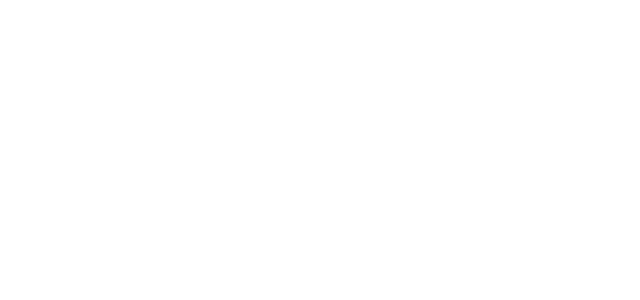
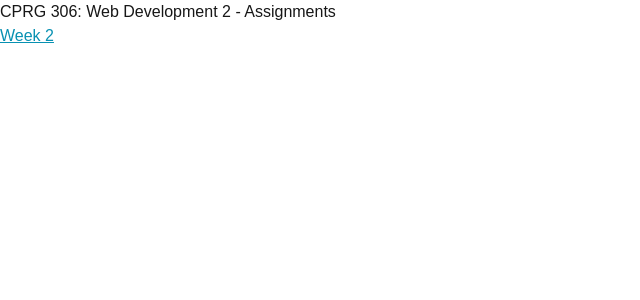
Before and after one commit to CarlAoNanGu/cprg306-assignments, a Next.js app: page / in a window 1280 px wide. Shown: the top 300 px of the page, without its empty margins (0-640 px from the left). Built offline with nearby package versions, Linux system fonts and the light colour scheme.

Commit message:
Finished week-2 Assignment
-Finished page.js in week-2
-Updated main page.js with week-2 link and title
-Added GitHub Link to week-2 page

```diff
--- a/app/page.js
+++ b/app/page.js
@@ -1,7 +1,15 @@
+import Link from "next/link";
 
 
 export default function Home() {
   return (
-    <main></main>
+    <main>
+      <h1>CPRG 306: Web Development 2 - Assignments</h1>
+      <ul>
+        <li>
+          <Link href="./week-2" className="underline text-cyan-600 hover:text-cyan-300" >Week 2</Link>
+        </li>
+      </ul>
+    </main>
   );
 }
--- a/app/week-2/page.js
+++ b/app/week-2/page.js
@@ -1,9 +1,10 @@
+import StudentInfo from "./student-info";
 
 
 export default function Page() {
     return (
         <main>
-
+            <StudentInfo />
         </main>
     );
 }
--- /dev/null
+++ b/app/week-2/student-info.js
@@ -0,0 +1,11 @@
+import Link from "next/link";
+
+
+export default function StudentInfo() {
+    return (
+        <div>
+            <h3>Ao Nan (Carl) Gu</h3>
+            <Link href="https://github.com/CarlAoNanGu/cprg306-assignments" className="underline text-cyan-600 hover:text-cyan-300">My GitHub Repository</Link>
+        </div>
+    )
+}
```
